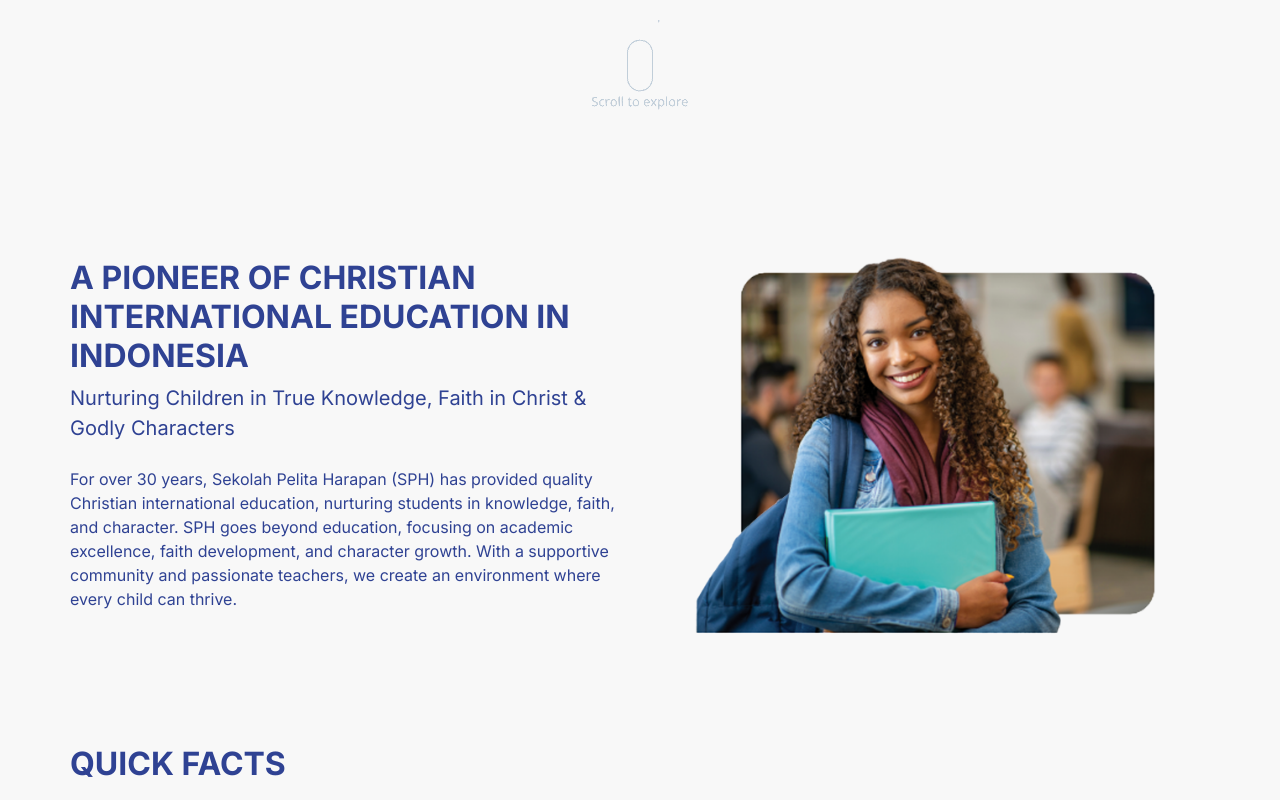
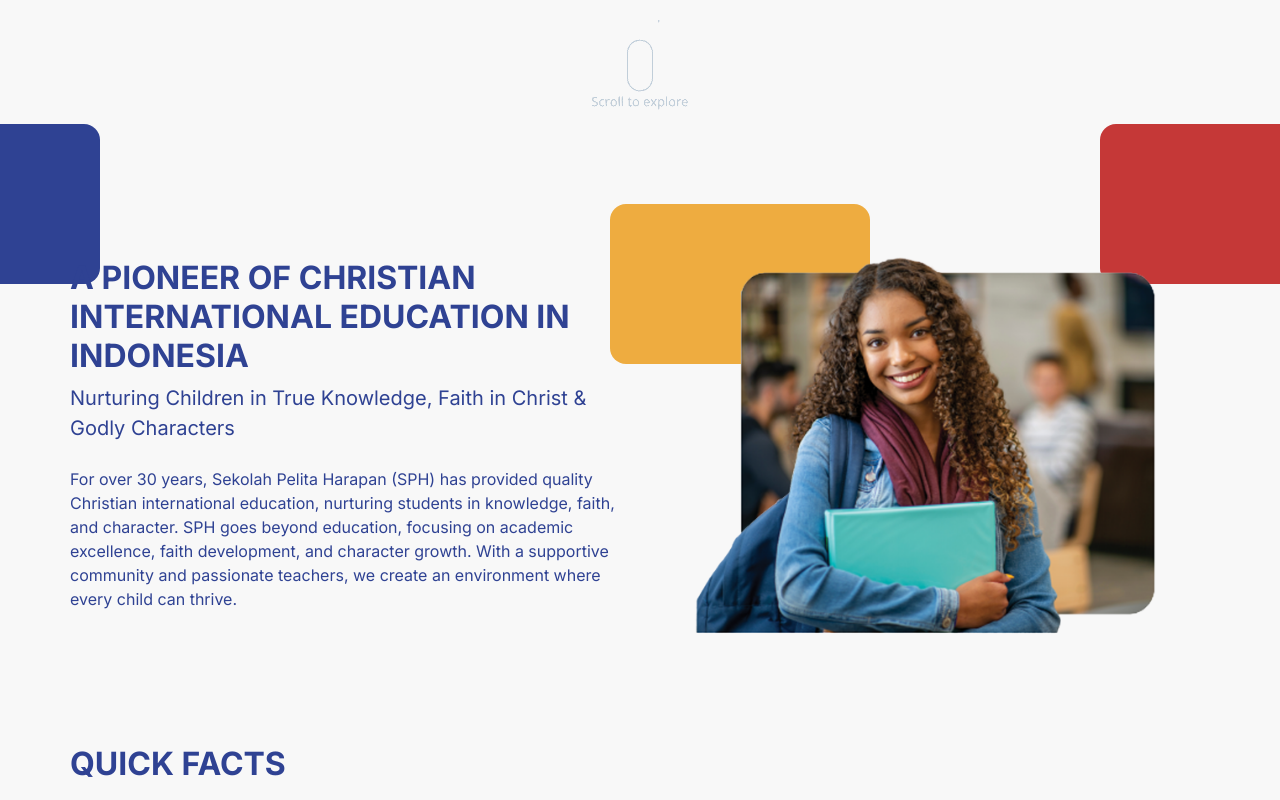
Before and after one commit to ymhksn/SPH-Remarketing, a plain HTML site: page index.html in a window 1280 px wide. Shown: the part 700-1500 px from the top of the page. Drawn offline with nearby package versions, Linux system fonts and the light colour scheme; a script that the page names is missing.

Commit message:
Ada yang ketinggalan

```diff
--- a/index.html
+++ b/index.html
@@ -61,9 +61,12 @@
         <div class="scrollAnimation"></div>
 
         <!-- SECT2 -INTRO -->
-        <div id="sect2" class="container">
-            <div class="introParallax"></div>
-            <div class="row align-items-center introContainer">
+        <div id="sect2" class="">
+            <div class="introParallaxBlue"></div>
+            <div class="introParallaxRed"></div>
+            <div class="introParallaxYellow"></div>
+            <div class="container introContainer">
+            <div class="row align-items-center ">
                 <div class="col-sm-12 col-lg-6 introCopy">
                     <div class="txtH2 bgSecondary400 marginB8">A PIONEER OF CHRISTIAN INTERNATIONAL EDUCATION IN
                         INDONESIA</div>
@@ -79,6 +82,7 @@
                     <div class="introImg"></div>
                 </div>
             </div>
+        </div>
         </div>
 
         <!-- SECT3 - FACTS -->
--- a/public/css/styles.css
+++ b/public/css/styles.css
@@ -752,8 +752,6 @@
 }
 
 .tabContentLeft{
-    position: relative;
-    left: -50vw;
     text-align: left;
     width: 50%;;
 }
--- a/public/js/index.js
+++ b/public/js/index.js
@@ -17,6 +17,8 @@
   });
 });
 
+
+//CLOSE MODAL
 const offcanvasElementList = document.querySelectorAll(".offcanvas");
 const offcanvasList = [...offcanvasElementList].map(
   (offcanvasEl) => new bootstrap.Offcanvas(offcanvasEl)
@@ -48,6 +50,7 @@
 //TAB BAR
 const tabMenuStyles = document.querySelectorAll(".tabMenuStyle");
 const tabContentSettings = document.querySelectorAll(".tabContentSetting");
+
 tabMenuStyles.forEach((tabMenuStyle, index) => {
   tabMenuStyle.addEventListener("click", () => {
     // Remove active class from all tab menu styles
@@ -107,7 +110,7 @@
 
 
 
-
+//PARALLAX CONTROL
 window.addEventListener('scroll', function() {
   const parallaxBlue = document.querySelector('.introParallaxBlue');
   const parallaxRed = document.querySelector('.introParallaxRed');
```
